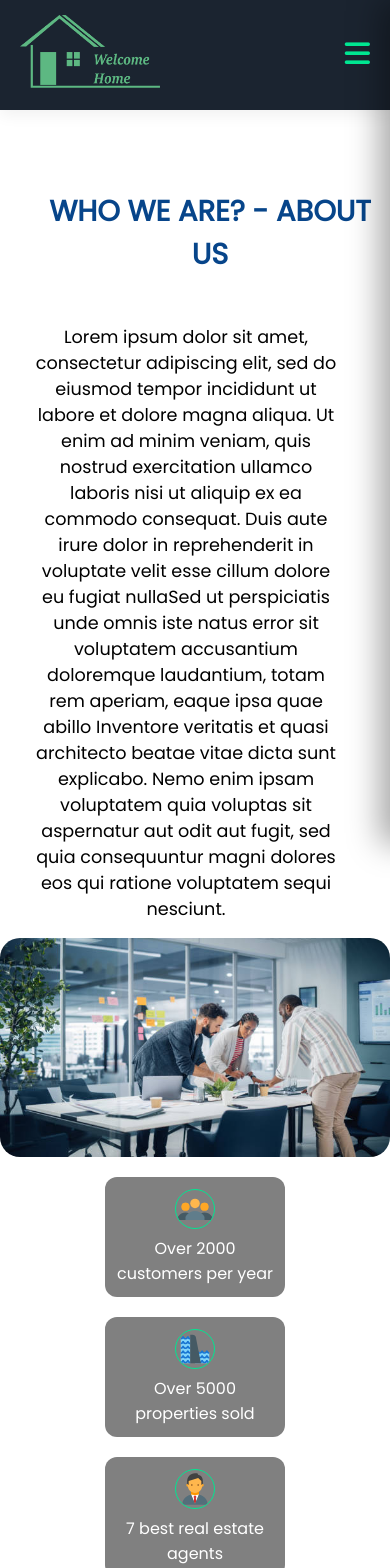
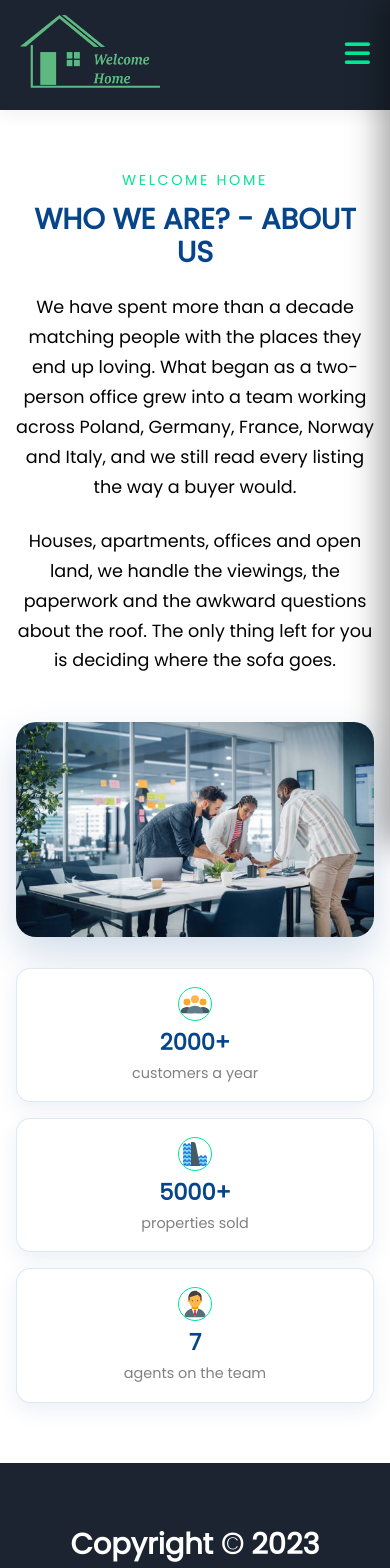
Before and after one commit to bezoski/react-real-estate-app, a React (Create React App) app: page /about in a window 390 px wide. Shown: the top 1568 px of the page. Built offline with nearby package versions, Linux system fonts and the light colour scheme.

Commit message:
fix layout

```diff
--- a/src/components/Company/Company.jsx
+++ b/src/components/Company/Company.jsx
@@ -18,12 +18,11 @@ const Company = () => {
         <div className="company_info company_element">
           <h1>We Are The Best Real Estate Company</h1>
           <p>
-            Lorem ipsum dolor sit amet, consectetur adipiscing elit, sed do
-            eiusmod tempor incididunt ut labore et dolore magna aliqua. Ut enim
-            ad minim veniam, quis nostrud exercitation ullamco laboris nisi ut
-            aliquip ex ea commodo consequat. Duis aute irure dolor in
-            reprehenderit in voluptate velit esse cillum dolore eu fugiat nulla
-            pariatur.
+            Five countries, one standard. Whether it is a first apartment in
+            Szczecin or an office floor in Hamburg, the same team runs the
+            search, the viewings and the paperwork, and tells you honestly when
+            a place is not worth your money. Over 5000 sold so far, and we still
+            remember which ones had the good kitchens.
           </p>
           <Link to="/about">
             <button className="btn">More Details</button>
--- a/src/components/Footer/Footer.css
+++ b/src/components/Footer/Footer.css
@@ -33,6 +33,7 @@
 
 .footer .link {
   color: #ffffff;
+  text-decoration: none;
 }
 
 .footer .note {
--- a/src/components/Navbar/Navbar.css
+++ b/src/components/Navbar/Navbar.css
@@ -20,18 +20,20 @@ nav {
   font-size: var(--SemiMediumFontSize);
 }
 
-.link {
+/* scoped to the nav: `.link` is also used by the footer and the offer cards,
+   and the underline below used to be drawn across a hovered offer card */
+#navbar .link {
   color: var(--secondColor);
   text-decoration: none;
 }
 
-.link:hover {
+#navbar .link:hover {
   color: #ffffff;
   text-decoration: none;
   transition: 0.3s ease-in-out;
 }
 
-.link:hover::after {
+#navbar .link:hover::after {
   content: "";
   width: 30%;
   height: 2px;
@@ -42,12 +44,12 @@ nav {
   left: 20px;
 }
 
-.link-active {
+#navbar .link-active {
   color: var(--mainColor);
   text-decoration: none;
   transition: 0.3s ease-in-out;
 }
-.link-active::after {
+#navbar .link-active::after {
   content: "";
   width: 30%;
   height: 2px;
--- a/src/components/Offers/PropertyList/PropertyList.css
+++ b/src/components/Offers/PropertyList/PropertyList.css
@@ -14,13 +14,10 @@
   grid-template-columns: repeat(3, 1fr);
 }
 
-.link {
-  text-decoration: none;
-}
-
 /* stretch each card to its row height so cards stay uniform once fluid */
 .offer .link {
   display: flex;
+  text-decoration: none;
 }
 
 .loading {
--- a/src/pages/About/About.css
+++ b/src/pages/About/About.css
@@ -7,80 +7,107 @@
 
 .about_data {
   display: flex;
+  align-items: center;
+  gap: 60px;
   margin-top: 30px;
 }
 
 .about_img {
-  width: 700px;
-  height: 350px;
+  width: 100%;
+  aspect-ratio: 700 / 420;
+  height: auto;
+  object-fit: cover;
   border-radius: 20px;
-  margin-right: 10px;
+  box-shadow: 0 18px 40px rgba(7, 69, 138, 0.18);
+}
+
+.about_eyebrow {
+  color: var(--secondColor);
+  font-size: var(--SmallFontSize);
+  letter-spacing: 0.18em;
+  text-transform: uppercase;
+  margin-bottom: 0.75rem;
 }
 
 .about_info h1 {
   font-size: var(--SemiBigFontSize);
   color: var(--headerColor);
+  line-height: 1.15;
 }
 
 .about_info {
-  margin-left: 30px;
+  flex: 1;
+}
+
+.about_box {
+  flex: 1;
 }
 
 .about_description {
   font-size: var(--SmallFontSize);
-  margin-top: 3rem;
-  margin-right: 3rem;
+  line-height: 1.7;
+  margin-top: 1.5rem;
+}
+
+/* value + label cards, sitting under the photo */
+.stats {
+  display: grid;
+  grid-template-columns: repeat(3, 1fr);
+  gap: 16px;
+  margin-top: 24px;
 }
 
 .about_stats {
-  background: var(--altSecondColor);
-  border-radius: 0.75rem;
-  padding: 0.75rem 0.5rem;
-  height: 120px;
-  width: 180px;
+  display: flex;
+  flex-direction: column;
+  align-items: center;
+  gap: 4px;
+  background: #ffffff;
+  border: 1px solid rgba(7, 69, 138, 0.12);
+  border-radius: 0.9rem;
+  padding: 1.1rem 0.75rem;
   text-align: center;
-  display: inline-block;
-  margin-left: 40px;
-  margin-top: 20px;
+  box-shadow: 0 8px 20px rgba(7, 69, 138, 0.08);
+  transition: transform 0.3s ease, box-shadow 0.3s ease;
 }
+
+.about_stats:hover {
+  transform: translateY(-6px);
+  box-shadow: 0 16px 30px rgba(7, 69, 138, 0.16);
+}
+
 .about_icon {
-  font-size: 40px;
+  font-size: 34px;
   border-radius: 20px;
   border: 1px solid var(--secondColor);
 }
 
-.about_title {
-  color: #ffffff;
+.about_value {
+  color: var(--headerColor);
+  font-size: var(--SemiMediumFontSize);
+  font-weight: 700;
+}
+
+.about_label {
+  color: var(--altSecondColor);
+  font-size: var(--SemiSmallFontSize);
 }
 
 @media screen and (max-width: 1024px) {
   .about {
-    width: 100%;
+    width: auto;
+    padding: 0 16px;
     height: auto;
   }
 
   .about_data {
     margin-top: 20px;
-    display: flex;
     flex-direction: column;
     align-items: center;
-  }
-
-  .about_description {
-    margin-left: auto;
-  }
-  .about_img {
-    margin-top: 1rem;
-    display: flex;
-    justify-content: center;
-    align-items: center;
-    height: auto;
-    width: 100%;
-    max-width: 700px;
+    gap: 30px;
   }
 
   .about_info {
-    margin-top: 20px;
     text-align: center;
   }
 
@@ -88,25 +115,17 @@
     font-size: var(--MediumFontSize);
   }
 
-  .about_box .about_stats {
-    justify-content: space-between;
-  }
-  .stats {
-    margin: 10px 0;
-    display: flex;
-    flex-direction: column;
-    align-items: center;
-  }
-  .about_stats {
-    margin: 10px 0;
-    justify-content: center;
-    align-items: center;
+  .about_img {
+    margin-top: 1rem;
   }
 }
-@media screen and (max-width: 320px) {
-  .about_stats {
-    width: 50%;
-    height: 20%;
+
+@media screen and (max-width: 480px) {
+  .stats {
+    grid-template-columns: 1fr;
+  }
+
+  .about_eyebrow {
     font-size: var(--SemiSmallFontSize);
   }
 }
--- a/src/pages/About/About.jsx
+++ b/src/pages/About/About.jsx
@@ -13,19 +13,18 @@ const About = () => {
     <section className="about fade-bottom">
       <div className="about_data">
         <div className=" about_info">
+          <p className="about_eyebrow">Welcome Home</p>
           <h1>WHO WE ARE? - ABOUT US</h1>
           <p className="about_description">
-            Lorem ipsum dolor sit amet, consectetur adipiscing elit, sed do
-            eiusmod tempor incididunt ut labore et dolore magna aliqua. Ut enim
-            ad minim veniam, quis nostrud exercitation ullamco laboris nisi ut
-            aliquip ex ea commodo consequat. Duis aute irure dolor in
-            reprehenderit in voluptate velit esse cillum dolore eu fugiat
-            nullaSed ut perspiciatis unde omnis iste natus error sit voluptatem
-            accusantium doloremque laudantium, totam rem aperiam, eaque ipsa
-            quae abillo Inventore veritatis et quasi architecto beatae vitae
-            dicta sunt explicabo. Nemo enim ipsam voluptatem quia voluptas sit
-            aspernatur aut odit aut fugit, sed quia consequuntur magni dolores
-            eos qui ratione voluptatem sequi nesciunt.
+            We have spent more than a decade matching people with the places
+            they end up loving. What began as a two-person office grew into a
+            team working across Poland, Germany, France, Norway and Italy, and
+            we still read every listing the way a buyer would.
+          </p>
+          <p className="about_description">
+            Houses, apartments, offices and open land, we handle the viewings,
+            the paperwork and the awkward questions about the roof. The only
+            thing left for you is deciding where the sofa goes.
           </p>
         </div>
         <div className="about_box">
@@ -33,15 +32,18 @@ const About = () => {
           <div className="stats">
             <div className="about_stats">
               <FcConferenceCall className="about_icon" />
-              <p className="about_title">Over 2000 customers per year</p>
+              <span className="about_value">2000+</span>
+              <span className="about_label">customers a year</span>
             </div>
             <div className="about_stats">
               <FcDam className="about_icon" />
-              <p className="about_title">Over 5000 properties sold</p>
+              <span className="about_value">5000+</span>
+              <span className="about_label">properties sold</span>
             </div>
             <div className="about_stats">
               <FcBusinessman className="about_icon" />
-              <p className="about_title">7 best real estate agents</p>
+              <span className="about_value">7</span>
+              <span className="about_label">agents on the team</span>
             </div>
           </div>
         </div>
--- a/src/pages/Contact/Contact.css
+++ b/src/pages/Contact/Contact.css
@@ -17,6 +17,8 @@
   flex-direction: column;
   justify-content: center;
   align-items: center;
+  width: 100%;
+  max-width: 540px;
 }
 
 .name,
@@ -24,18 +26,18 @@
 .message {
   display: flex;
   flex-direction: column;
+  gap: 6px;
+  width: 100%;
+  margin-bottom: 18px;
 }
 
 #message,
 #name,
 #email {
-  padding: 0.5rem;
+  padding: 0.75rem;
   font-size: 1rem;
-  border-radius: 0.25rem;
-  border: none;
   outline: none;
-  min-width: 300px;
-  width: 540px;
+  width: 100%;
   background: #f2f2f2;
   border-radius: 10px;
   border: 1px solid black;
@@ -84,11 +86,14 @@
 }
 
 @media screen and (max-width: 1024px) {
+  .contact {
+    padding: 0 16px;
+  }
+
   #message,
   #name,
   #email {
     font-size: var(--SemiSmallFontSize);
-    width: auto;
   }
 
   #name_label,
@@ -108,12 +113,3 @@
     font-size: var(--SemiMediumFontSize);
   }
 }
-
-@media screen and (max-width: 320px) {
-  .message,
-  .name,
-  .email {
-    width: 200px;
-    margin-left: -100px;
-  }
-}
--- a/src/pages/Contact/Contact.jsx
+++ b/src/pages/Contact/Contact.jsx
@@ -55,7 +55,6 @@ const Contact = () => {
           <label htmlFor="name" id="name_label">
             Name
           </label>
-          <br />
           <input
             type="text"
             id="name"
@@ -68,7 +67,6 @@ const Contact = () => {
           <label htmlFor="email" id="email_label">
             Email
           </label>
-          <br />
           <input
             type="email"
             id="email"
@@ -81,7 +79,6 @@ const Contact = () => {
           <label htmlFor="message" id="message_label">
             Message
           </label>
-          <br />
           <textarea
             id="message"
             value={message}
```
Also changed, not shown: 1 other file (tests, documents, lock files or other folders).
